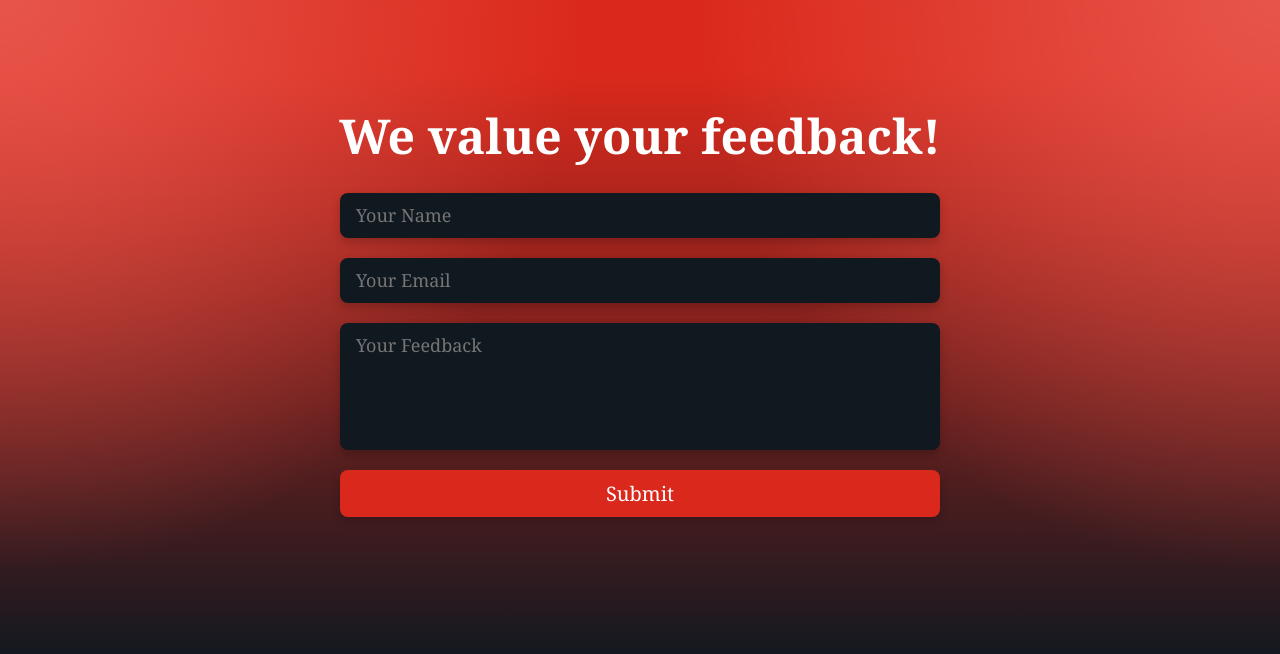
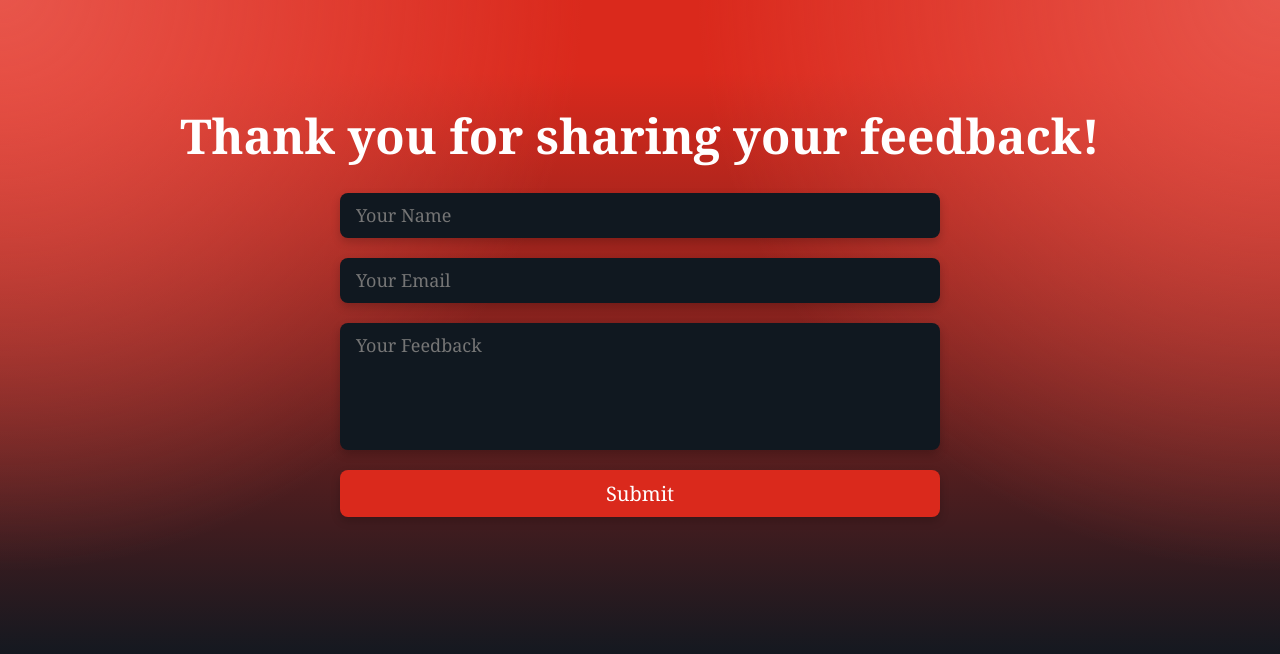
Before and after one commit to Pizzaman333/MazeRiddleRun, a website built with Parcel: page src/community.html in a window 1280 px wide. Shown: the part 122-776 px from the top of the page. Built offline with nearby package versions, Linux system fonts and the light colour scheme; a web font is replaced by a local one.

Commit message:
fix ttile

```diff
--- a/src/community.html
+++ b/src/community.html
@@ -63,7 +63,7 @@
     <div class="specialbg">
       <section class="feedback">
         <div class="container">
-          <h2 class="feedback__title">We value your feedback!</h2>
+          <h2 class="feedback__title">Thank you for sharing your feedback!</h2>
           <form class="feedback__form" action="https://formspree.io/f/mnnpwape" method="POST">
             <input class="feedback__input" type="text" name="name" placeholder="Your Name" required />
             <input class="feedback__input" type="email" name="email" placeholder="Your Email" required />
```
